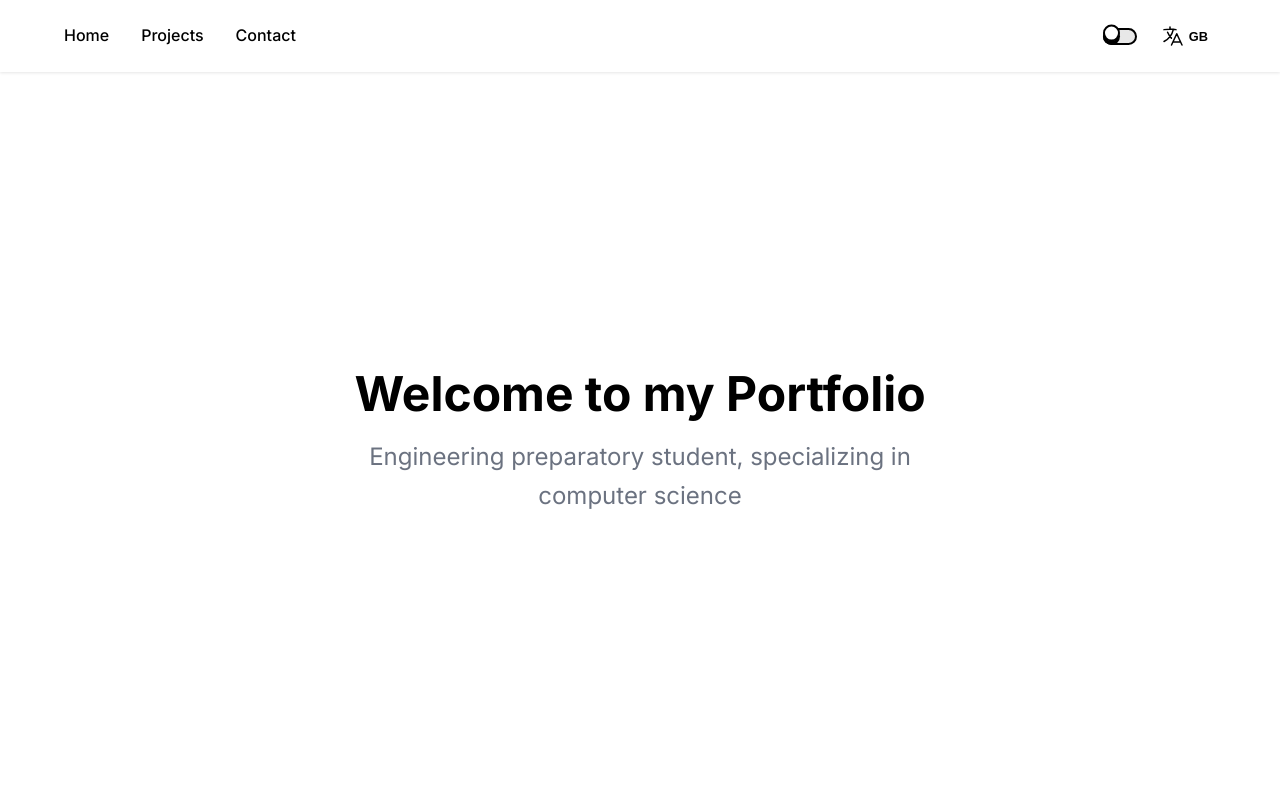
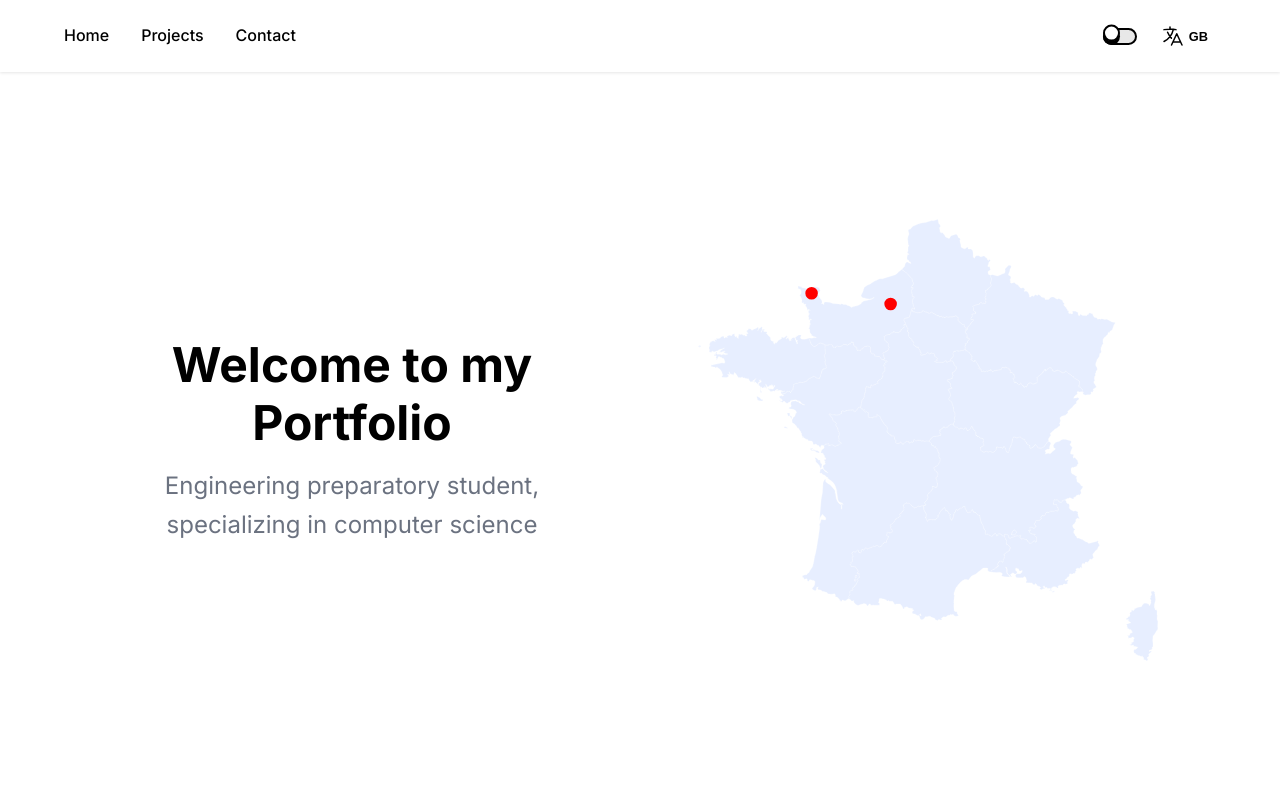
Before and after one commit to Lucacist/Portfolio_vuejs, a Vue app: page / in a window 1280 px wide. Shown: the top 800 px of the page. Built offline with nearby package versions, Linux system fonts and the light colour scheme; what @yeger/vue-masonry-wall would draw is missing.

Commit message:
feat: add SVG maps for French regions with styling and path data

```diff
--- a/src/style.css
+++ b/src/style.css
@@ -10,6 +10,7 @@
   --shadow-color: rgba(0, 0, 0, 0.1);
   --header-bg: rgba(255, 255, 255, 0.9);
   --card-bg: #f3efef;
+  --scrollbar-color: #dde2ec;
 }
 
 [data-theme="dark"] {
@@ -24,6 +25,7 @@
   --shadow-color: rgba(255, 255, 255, 0.3);
   --header-bg: rgba(17, 24, 39, 0.9);
   --card-bg: #1f2937;
+  --scrollbar-color: #484a4d;
 }
 
 * {
@@ -82,3 +84,18 @@ li {
   list-style: none;
   margin: 0;
 }
+
+/* Scrollbar personnalisée */
+::-webkit-scrollbar {
+  width: 10px;
+  height: 10px;
+}
+
+::-webkit-scrollbar-track {
+  background: transparent;
+}
+
+::-webkit-scrollbar-thumb {
+  background: var(--scrollbar-color);
+  border-radius: 10px;
+}
--- a/src/views/Home.vue
+++ b/src/views/Home.vue
@@ -1,14 +1,17 @@
 <script setup>
-import { useI18n } from 'vue-i18n';
+import { useI18n } from "vue-i18n";
 
 const { t } = useI18n();
 </script>
 
 <template>
   <div class="home">
-    <div class="hero-section">
-      <h1>{{ t('home.title') }}</h1>
-      <p>{{ t('home.subtitle') }}</p>
+    <div class="container">
+      <div class="hero-section">
+        <h1>{{ t("home.title") }}</h1>
+        <p>{{ t("home.subtitle") }}</p>
+      </div>
+      <img src="/img/fr.svg" alt="" />
     </div>
   </div>
 </template>
@@ -17,6 +20,17 @@ const { t } = useI18n();
 .home {
   min-height: 100vh;
   padding-top: 80px; /* Pour la navbar fixe */
+}
+
+.container {
+  display: grid;
+  grid-template-columns: 1fr 1fr;
+  align-items: center;
+}
+
+.container img {
+  width: 80%;
+  margin: 0 auto;
 }
 
 .hero-section {
```
Also changed, not shown: public/img/fr.svg (added).
